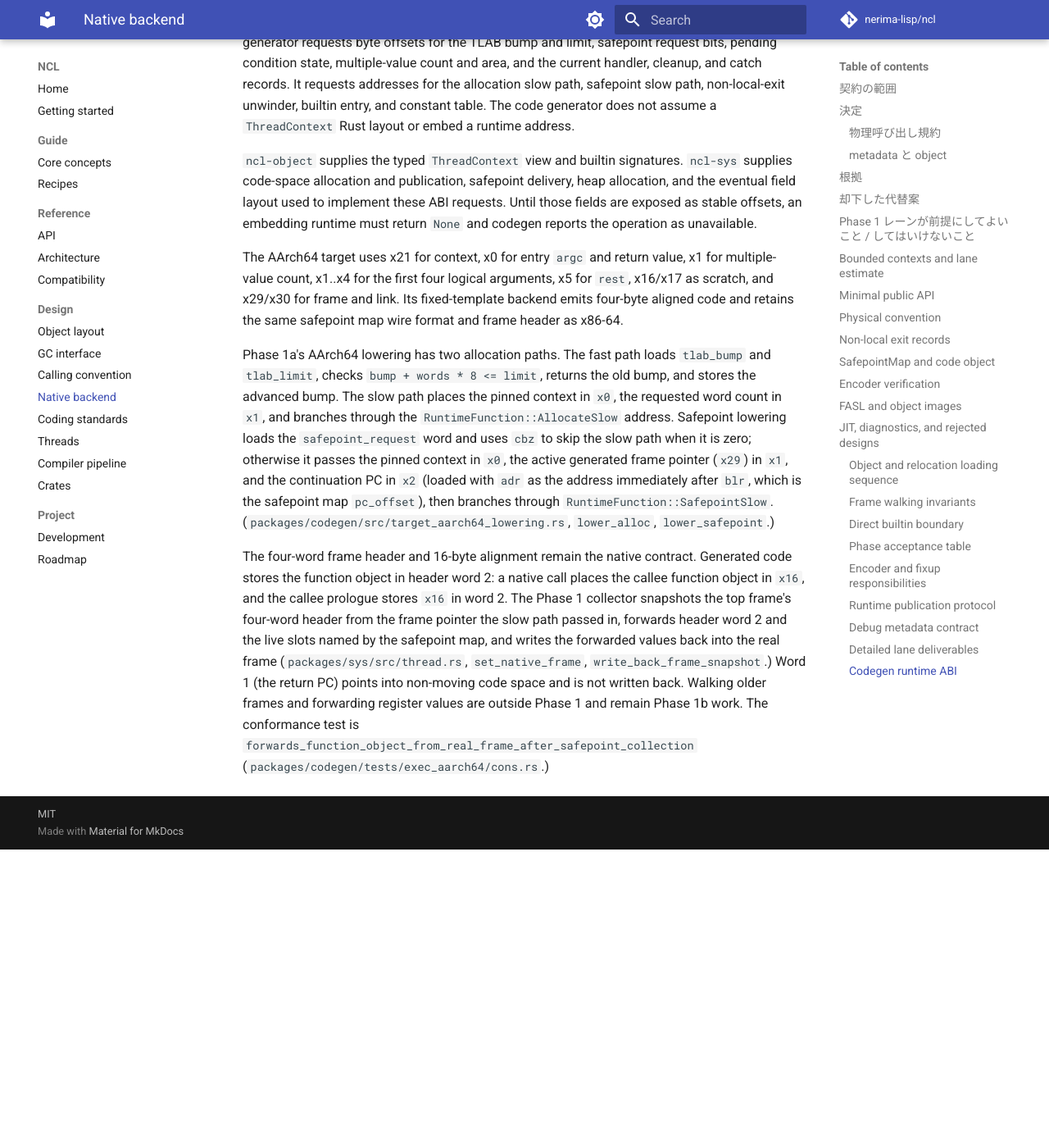
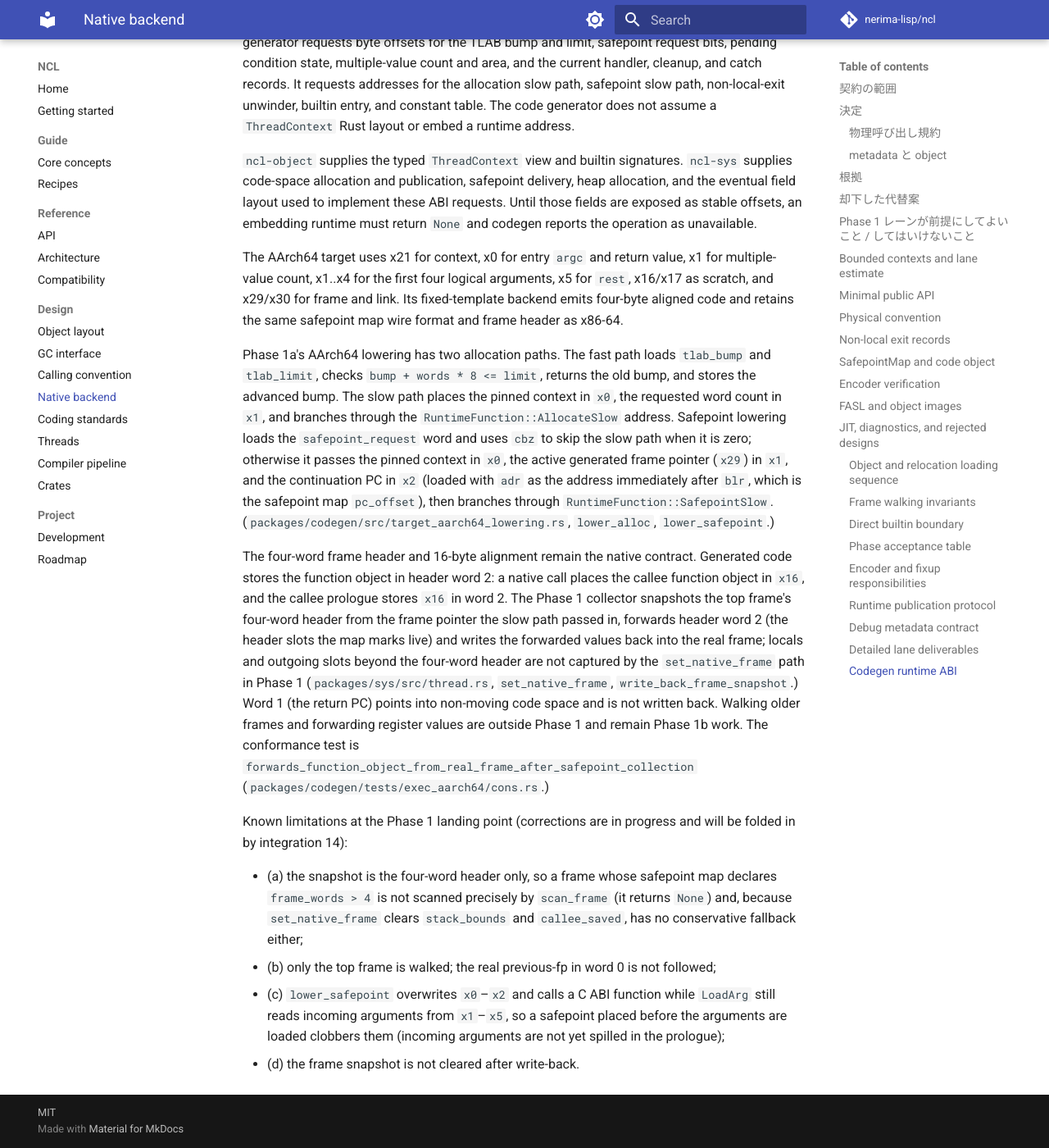
Before and after one commit to nerima-lisp/ncl, an MkDocs documentation site: the page built from docs/src/design/native-backend.md, in a window 1280 px wide and 1400 px high, scrolled down 10101 px. Shown: the whole window at 82% size. Built offline with MkDocs 1.6.1 and Material for MkDocs 9.7.7, drawn with Linux system fonts in a browser that asks for light colours; comment, search, counter and statistics services are not loaded; before the commit the page ends 11137 px from its top, so only the background shows below that.

Commit message:
docs(design): narrow frame snapshot wording and record Phase 1 landing limitations

```diff
--- a/docs/src/design/native-backend.md
+++ b/docs/src/design/native-backend.md
@@ -250,4 +250,11 @@ The AArch64 target uses x21 for context, x0 for entry `argc` and return value, x
 
 Phase 1a's AArch64 lowering has two allocation paths. The fast path loads `tlab_bump` and `tlab_limit`, checks `bump + words * 8 <= limit`, returns the old bump, and stores the advanced bump. The slow path places the pinned context in `x0`, the requested word count in `x1`, and branches through the `RuntimeFunction::AllocateSlow` address. Safepoint lowering loads the `safepoint_request` word and uses `cbz` to skip the slow path when it is zero; otherwise it passes the pinned context in `x0`, the active generated frame pointer (`x29`) in `x1`, and the continuation PC in `x2` (loaded with `adr` as the address immediately after `blr`, which is the safepoint map `pc_offset`), then branches through `RuntimeFunction::SafepointSlow`. (`packages/codegen/src/target_aarch64_lowering.rs`, `lower_alloc`, `lower_safepoint`.)
 
-The four-word frame header and 16-byte alignment remain the native contract. Generated code stores the function object in header word 2: a native call places the callee function object in `x16`, and the callee prologue stores `x16` in word 2. The Phase 1 collector snapshots the top frame's four-word header from the frame pointer the slow path passed in, forwards header word 2 and the live slots named by the safepoint map, and writes the forwarded values back into the real frame (`packages/sys/src/thread.rs`, `set_native_frame`, `write_back_frame_snapshot`.) Word 1 (the return PC) points into non-moving code space and is not written back. Walking older frames and forwarding register values are outside Phase 1 and remain Phase 1b work. The conformance test is `forwards_function_object_from_real_frame_after_safepoint_collection` (`packages/codegen/tests/exec_aarch64/cons.rs`.)
+The four-word frame header and 16-byte alignment remain the native contract. Generated code stores the function object in header word 2: a native call places the callee function object in `x16`, and the callee prologue stores `x16` in word 2. The Phase 1 collector snapshots the top frame's four-word header from the frame pointer the slow path passed in, forwards header word 2 (the header slots the map marks live) and writes the forwarded values back into the real frame; locals and outgoing slots beyond the four-word header are not captured by the `set_native_frame` path in Phase 1 (`packages/sys/src/thread.rs`, `set_native_frame`, `write_back_frame_snapshot`.) Word 1 (the return PC) points into non-moving code space and is not written back. Walking older frames and forwarding register values are outside Phase 1 and remain Phase 1b work. The conformance test is `forwards_function_object_from_real_frame_after_safepoint_collection` (`packages/codegen/tests/exec_aarch64/cons.rs`.)
+
+Known limitations at the Phase 1 landing point (corrections are in progress and will be folded in by integration 14):
+
+- (a) the snapshot is the four-word header only, so a frame whose safepoint map declares `frame_words > 4` is not scanned precisely by `scan_frame` (it returns `None`) and, because `set_native_frame` clears `stack_bounds` and `callee_saved`, has no conservative fallback either;
+- (b) only the top frame is walked; the real previous-fp in word 0 is not followed;
+- (c) `lower_safepoint` overwrites `x0`–`x2` and calls a C ABI function while `LoadArg` still reads incoming arguments from `x1`–`x5`, so a safepoint placed before the arguments are loaded clobbers them (incoming arguments are not yet spilled in the prologue);
+- (d) the frame snapshot is not cleared after write-back.
```
Also changed, not shown: docs/src/design/gc-interface.md (+1 -1 lines).
